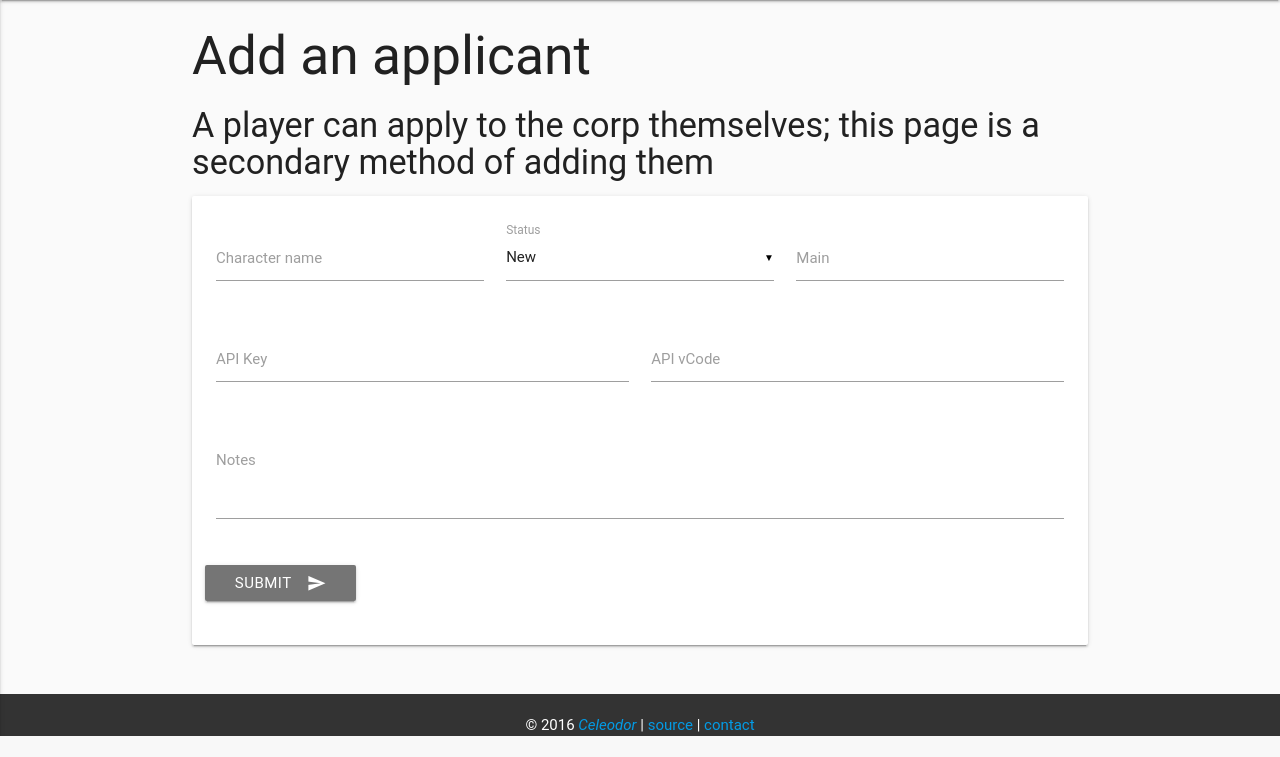
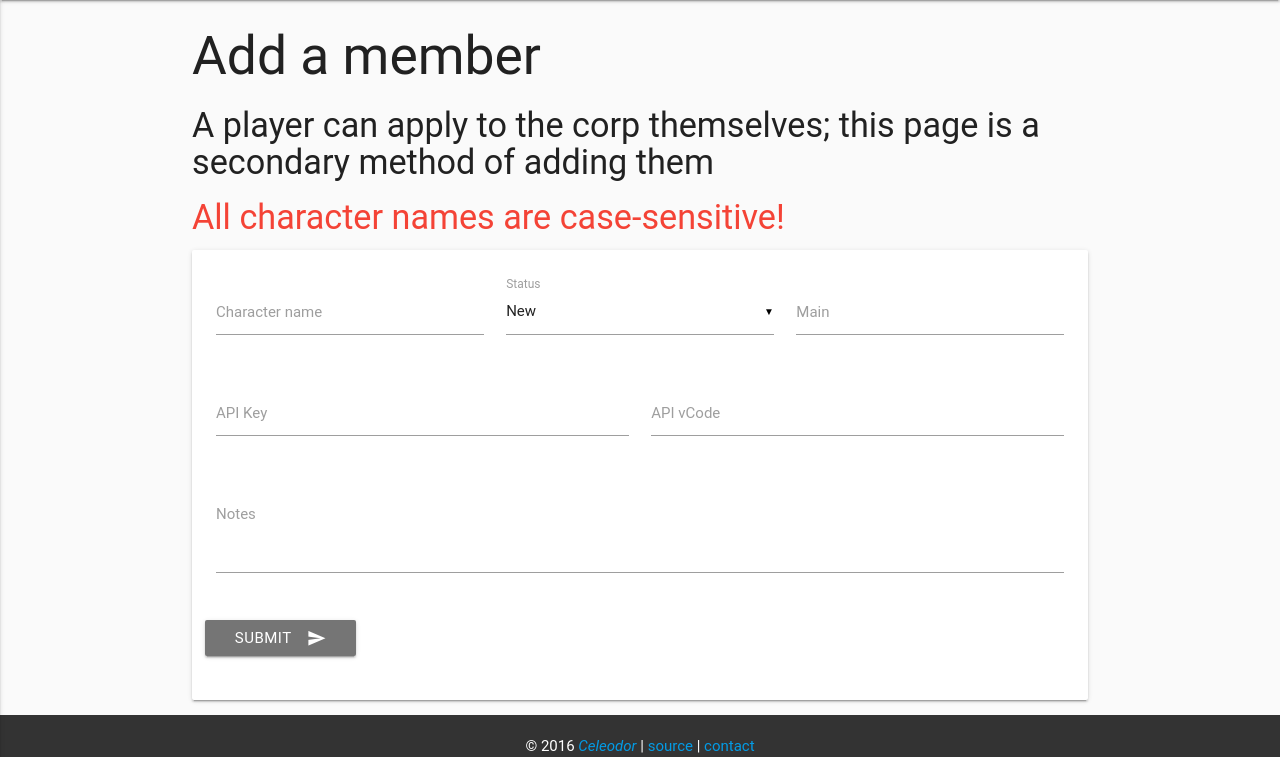
Before and after one commit to Celeo/GETIN-Auth, a Flask app: template hr/templates/add_member.html in a window 1280 px wide. Shown: the part 64-821 px from the top of the page. Before the commit the page ends 800 px from the top, so only its background shows below. Run offline with Flask 2, Linux system fonts and the light colour scheme; the template is opened without the code that fills it, so the values that code supplies are empty; parts of the project's set-up code (start-up, migrations or seed data) failed here and were passed over; some libraries are stand-ins or nearby versions; some web fonts are replaced.

Commit message:
Add case-sensitive notes

```diff
--- a/hr/templates/add_member.html
+++ b/hr/templates/add_member.html
@@ -10,8 +10,9 @@
 {% endblock head %}
 
 {% block content %}
-<h2>Add an applicant</h2>
+<h2>Add a member</h2>
 <h4>A player can apply to the corp themselves; this page is a secondary method of adding them</h4>
+<h4 class="red-text">All character names are case-sensitive!</h4>
 <div class="card-panel">
     <form action="{{ url_for('add_member') }}" method="POST" class="col s12">
         <div class="row">
--- a/hr/templates/join.html
+++ b/hr/templates/join.html
@@ -8,7 +8,8 @@
 {% if current_user.member.status == 'Guest' %}
     If you want to join, create a new API key with the button,
     set it to not expire, copy it in below, and hit the Apply button.<br>
-    If you already have a character in the corp, put its name in the other box.
+    If you already have a character in the corp, put its name in the other box.<br>
+    <span class="red-text">All character names are case-sensitive!</span>
 </h5>
 
 <br>
```
Also changed, not shown: 1 other file.
